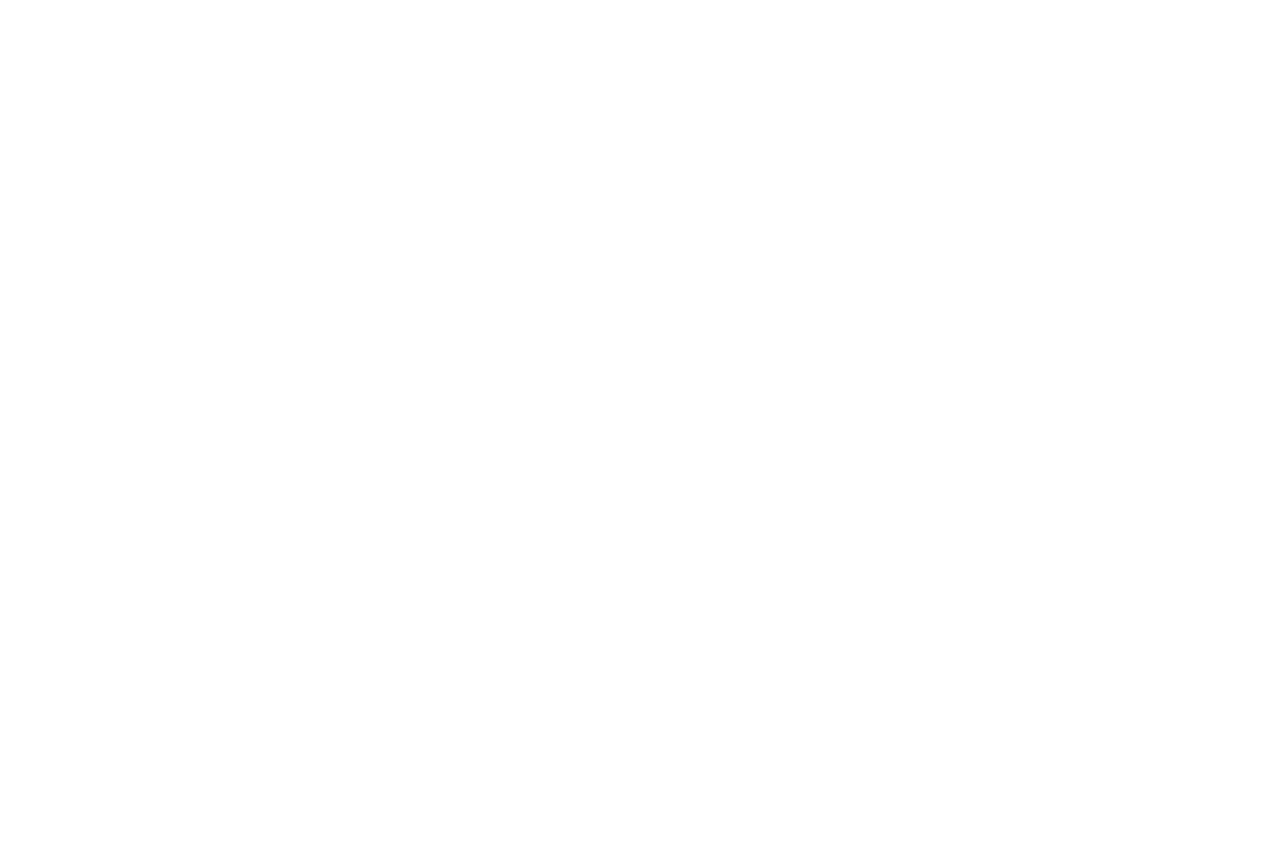
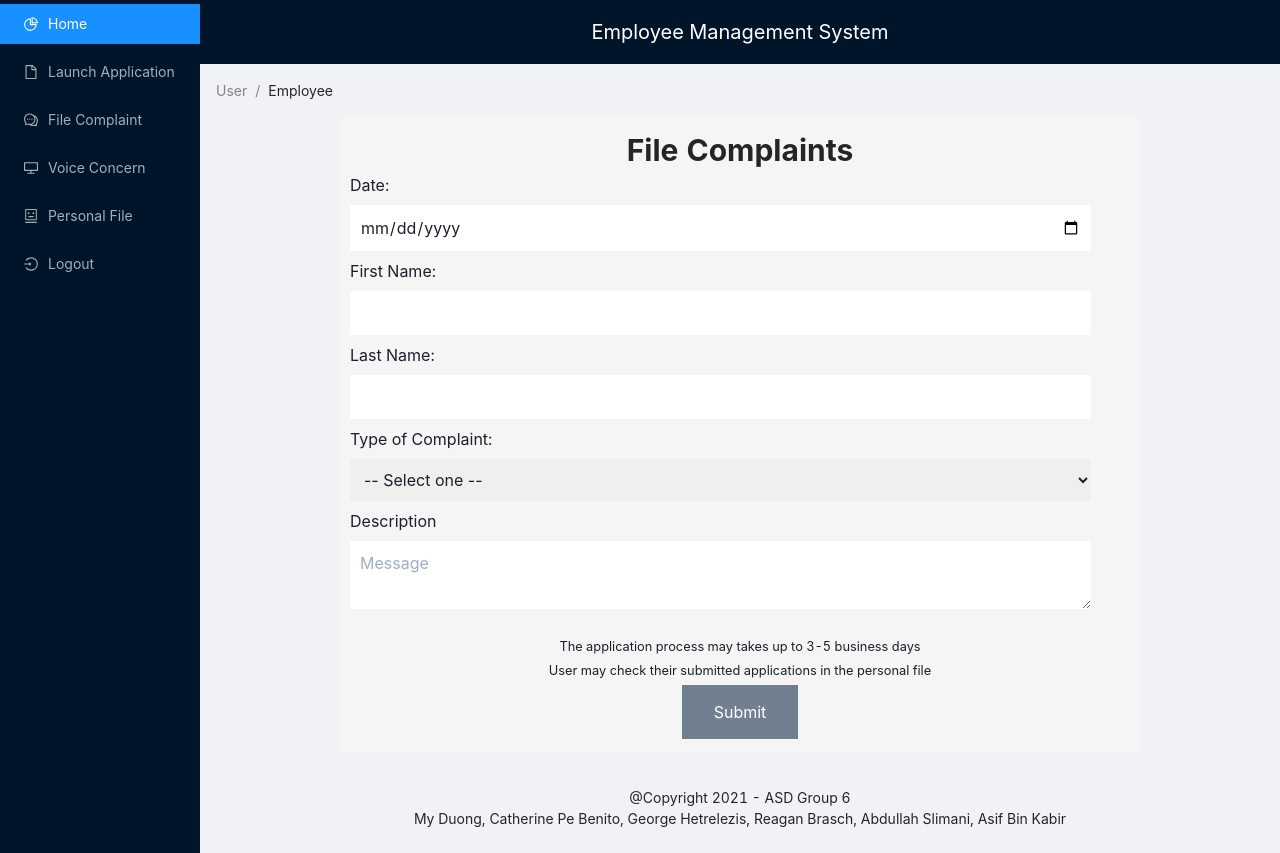
Before and after one commit to A-Slimani/ASD-EMS, a React (Create React App) app in the folder asd-ems-frontend/: page /FileComplaint/1 in a window 1280 px wide. Before the commit the page ends 800 px from the top, so only its background shows below. Built offline with nearby package versions, Linux system fonts and the light colour scheme.

Commit message:
nearly completed user menu functions to only associate with the user that logged in

```diff
--- a/asd-ems-frontend/src/App.js
+++ b/asd-ems-frontend/src/App.js
@@ -31,17 +31,17 @@
         <Route exact path="/Logout"> <Logout /> </Route>
 
         <Route exact path="/ComplaintList"> <ComplaintList /> </Route>
-        <Route exact path="/FileComplaint"> <FileComplaint /> </Route>
+        <Route exact path="/FileComplaint/:id"> <FileComplaint /> </Route>
 
         <Route exact path="/Dashboard"> <Dashboard /> </Route>
-        <Route exact path="/EmployeeDashboard"> <EmployeeDashboard /> </Route>
+        <Route exact path="/EmployeeDashboard/:id"> <EmployeeDashboard /> </Route>
         <Route exact path="/Roster"> <Roster /> </Route>
 
-        <Route exact path="/discussionBoard"> <DiscussionBoard /> </Route>
+        <Route exact path="/discussionBoard/:id"> <DiscussionBoard /> </Route>
         <Route exact path="/ConcernList"> <ConcernList /> </Route>
 
         <Route exact path="/Personal"> <Personal /> </Route>
-        <Route exact path="/EmployeePersonal"> <EmployeePersonal /> </Route>
+        <Route exact path="/EmployeePersonal/:id"> <EmployeePersonal /> </Route>
 
         <Route exact path="/Profile"> <Profile /> </Route>
         <Route exact path="/AddUser"> <AddUser /> </Route>
@@ -49,7 +49,7 @@
 
         <Route exact path="/UpdateEmployee/:id" render={props => <UpdateEmployee {...props}/>} />
 
-        <Route exact path="/Application"> <Application /> </Route>
+        <Route exact path="/Application/:id"> <Application /> </Route>
         <Route exact path="/ApplicationList"> <ApplicationList /> </Route>
 
         <Route exact path="/AddPayroll"> <AddPayroll /> </Route>
--- a/asd-ems-frontend/src/Application.js
+++ b/asd-ems-frontend/src/Application.js
@@ -1,6 +1,7 @@
 import EmployeeWebLayout from './components/EmployeeWebLayout';
 import React, { useState } from 'react';
 import axios from 'axios';
+import {useRouteMatch} from 'react-router-dom'
 
 const Content = () => {
   const [application, setApplication] = useState({
@@ -126,7 +127,8 @@
 };
 
 const Application = () => {
-  return <EmployeeWebLayout content={Content()} />;
+  const match = useRouteMatch('/Application/:id')
+  return <EmployeeWebLayout id={match.params.id}content={Content()} />;
 };
 
 export default Application;
--- a/asd-ems-frontend/src/EmployeeDashboard.js
+++ b/asd-ems-frontend/src/EmployeeDashboard.js
@@ -1,7 +1,9 @@
-import React from 'react';
+import React, {useEffect} from 'react';
 import EmployeeWebLayout from './components/EmployeeWebLayout';
+import { useRouteMatch, useHistory, useLocation } from 'react-router-dom'
 
-const testText = () => {
+
+const TestText = () => {
   return (
     <div>
       <h1 style={{ textAlign: 'center', fontSize: 30, fontWeight: 'bold', }}> Hello, Employee </h1>
@@ -54,7 +56,8 @@
 };
 
 const EmployeeDashboard = () => {
-  return <EmployeeWebLayout content={testText()} />;
+  const match = useRouteMatch('/EmployeeDashboard/:id')
+  return <EmployeeWebLayout id={match.params.id} content={TestText()} />;
 };
 
 export default EmployeeDashboard;
--- a/asd-ems-frontend/src/EmployeePersonal.js
+++ b/asd-ems-frontend/src/EmployeePersonal.js
@@ -1,8 +1,8 @@
 import React from 'react';
 import EmployeeWebLayout from './components/EmployeeWebLayout';
-// import { Link } from 'react-router-dom';
+import { Link, useHistory, useRouteMatch } from 'react-router-dom';
 
-const content = () => {
+const Content = () => {
     return (
         <>
             <div style={{ textAlign: 'center' }}>
@@ -16,7 +16,7 @@
             </div>
 
             <div id='personal'>
-                <h2 style={{ textAlign: 'left', fontSize: 20, textDecorationLine: 'overline', paddingBottom: 15, }}> Personal Information </h2>
+                <h2 style={{ textAlign: 'left', fontSize: 20, textDecorationLine: 'underline', paddingBottom: 15, }}> Personal Information </h2>
                 <button style={{ float: 'right' }} type='submit' className="update"> Update Details </button>
                 <h3> Employee ID: </h3>
                 <h3> Full Name: </h3>
@@ -176,7 +176,8 @@
 };
 
 const EmployeePersonal = () => {
-    return <EmployeeWebLayout content={content()} />;
+    const match = useRouteMatch('/EmployeePersonal/:id')
+    return <EmployeeWebLayout id={match.params.id} content={Content()} />;
 };
 
 export default EmployeePersonal;
--- a/asd-ems-frontend/src/FileComplaint.js
+++ b/asd-ems-frontend/src/FileComplaint.js
@@ -1,6 +1,7 @@
 import React, { useState } from 'react';
 import axios from 'axios';
 import EmployeeWebLayout from './components/EmployeeWebLayout';
+import {useRouteMatch} from 'react-router-dom'
 
 const Content = () => {
   const [filecomplaint, setComplaint] = useState({
@@ -112,7 +113,8 @@
 };
 
 const FileComplaint = () => {
-  return <EmployeeWebLayout content={Content()} />;
+  const match = useRouteMatch('/FileComplaint/:id')
+  return <EmployeeWebLayout id={match.params.id} content={Content()} />;
 };
 
 export default FileComplaint;
--- a/asd-ems-frontend/src/Login.js
+++ b/asd-ems-frontend/src/Login.js
@@ -19,14 +19,15 @@
     return username.length > 0 && password.length > 0;
   };
 
+  const user = employees.find(x => x.username === username)
+
   const getAccount = () => {
-    const user = employees.find(x => x.username === username)
     if (user === undefined) return false;
     return user.pwd === password
   }
 
   const handleSubmit = e => {
-    e.preventDefault();
+    // e.preventDefault();
     function isAdmin(name) { return /^-?[a-zA-Z0-9._%+-]+@EMS[HR]{2}$/.test(name); }
     function isEmployee(name) { return /^-?[a-zA-Z0-9._%+-]+@EMS[OP,MK,FN]{2}$/.test(name); }
 
@@ -48,8 +49,7 @@
     }
     else if (isEmployee(username) && getAccount()) {
       history.push({
-        pathname: './EmployeeDashboard/',
-        state: username
+        pathname: `./EmployeeDashboard/${user.id}`,
       });
     }
     else {
--- a/asd-ems-frontend/src/UpdateEmployee.js
+++ b/asd-ems-frontend/src/UpdateEmployee.js
@@ -7,6 +7,7 @@
 
 const Content = () => {
   const match = useRouteMatch('/UpdateEmployee/:id');
+  console.log('match: ', match)
   const [employee, setEmployee] = useState({
     fname: '',
     lname: '',
--- a/asd-ems-frontend/src/components/EmployeeWebLayout.js
+++ b/asd-ems-frontend/src/components/EmployeeWebLayout.js
@@ -2,34 +2,35 @@
 import { DesktopOutlined, PieChartOutlined, FileOutlined, CommentOutlined, LoginOutlined, RobotOutlined } from '@ant-design/icons';
 import './Dashboard.css';
 import React from 'react';
-import { Link } from 'react-router-dom';
+import { Link, useHistory } from 'react-router-dom';
 
 const { Header, Footer, Sider, Content } = Layout;
 
-const EmployeeWebLayout = ({ content }) => {
+const EmployeeWebLayout = ({ id, content }) => {
+
   return (
     <Layout style={{ minHeight: '100vh' }} name="emplayout" >
       <Sider>
         <div className="logo" />
         <Menu theme="dark" defaultSelectedKeys={['menu1']} mode="inline">
           <Menu.Item key="menu1" icon={<PieChartOutlined />}>
-            <Link to="/EmployeeDashboard"> <button> Home </button>{' '}</Link>
+            <Link to={`/EmployeeDashboard/${id}`}> <button> Home </button>{' '}</Link>
           </Menu.Item>
 
           <Menu.Item key="menu2" icon={<FileOutlined />}>
-            <Link to="/Application"> <button name='applaunch'> Launch Application </button>{' '}</Link>
+            <Link to={`/Application/${id}`}> <button name='applaunch'> Launch Application </button>{' '}</Link>
           </Menu.Item>
 
           <Menu.Item key="menu3" icon={<CommentOutlined />}>
-            <Link to="/FileComplaint"> <button> File Complaint </button>{' '}</Link>
+            <Link to={`/FileComplaint/${id}`}> <button> File Complaint </button>{' '}</Link>
           </Menu.Item>
 
           <Menu.Item key="menu4" icon={<DesktopOutlined />}>
-            <Link to="/discussionBoard"> <button> Voice Concern </button>{' '}</Link>
+            <Link to={`/discussionBoard/${id}`}> <button> Voice Concern </button>{' '}</Link>
           </Menu.Item>
 
           <Menu.Item key="menu5" icon={<RobotOutlined />}>
-            <Link to="/EmployeePersonal"> <button> Personal File </button>{' '}</Link>
+            <Link to={`/EmployeePersonal/${id}`}> <button> Personal File </button>{' '}</Link>
           </Menu.Item>
 
           <Menu.Item key="menu6" icon={<LoginOutlined />}>
--- a/asd-ems-frontend/src/discussionBoard.js
+++ b/asd-ems-frontend/src/discussionBoard.js
@@ -1,6 +1,6 @@
 import React, { useState } from 'react';
 import axios from 'axios';
-import { Link } from 'react-router-dom';
+import { Link, useRouteMatch } from 'react-router-dom';
 import EmployeeWebLayout from "./components/EmployeeWebLayout";
 
 const Content = () => {
@@ -120,7 +120,8 @@
 };
 
 const DiscussionBoard = () => {
-  return <EmployeeWebLayout content={Content()} />;
+  const match = useRouteMatch('/discussionBoard/:id')
+  return <EmployeeWebLayout id={match.params.id} content={Content()} />;
 };
 
 export default DiscussionBoard;
```
